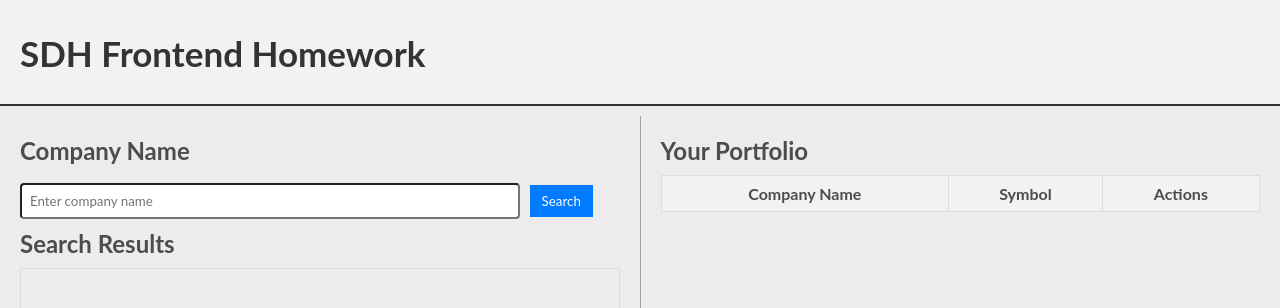
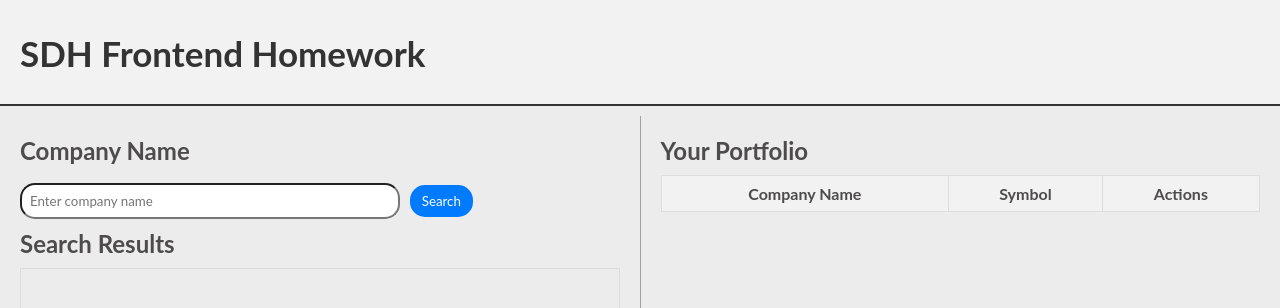
Before and after one commit to RasmusRossetti/Monitum-Assignment, a React (Vite) app: page / in a window 1280 px wide. Shown: the top 308 px of the page. Built offline with nearby package versions, Linux system fonts and the light colour scheme.

Commit message:
small adjustment

```diff
--- a/src/pages/Main.tsx
+++ b/src/pages/Main.tsx
@@ -28,10 +28,10 @@ const Title = styled.h2`
 `
 
 const Input = styled.input`
-  width: 80%;
+  width: 60%;
   padding: 8px;
   margin-bottom: 10px;
-  border-radius: 4px;
+  border-radius: 15px;
 `
 
 const SearchButton = styled.button`
@@ -39,6 +39,7 @@ const SearchButton = styled.button`
   background-color: #007bff;
   color: #fff;
   border: none;
+  border-radius: 15px;
   cursor: pointer;
   margin: 10px 0px 10px 10px;
 `
```
